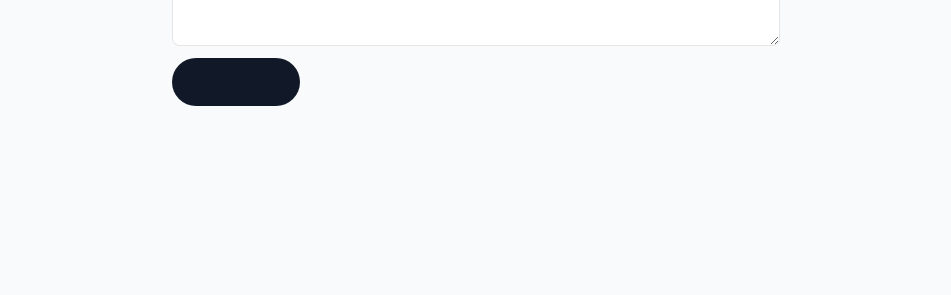
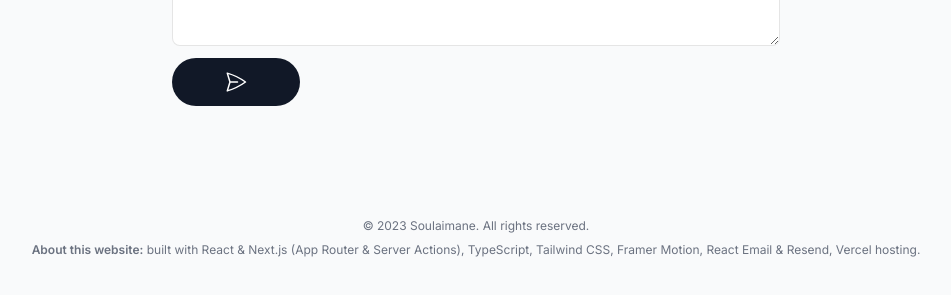
Before and after one commit to soulaimanboubkran/Portfolio, a Next.js app: page / in a window 1280 px wide. Shown: the part 4188-4483 px from the top of the page, without its empty margins (164-1115 px from the left). Before the commit the page ends 4406 px from the top, so only its background shows below. Built offline with nearby package versions, Linux system fonts and the light colour scheme; no server answers.

Commit message:
add icon btn and footer component

```diff
--- a/app/page.tsx
+++ b/app/page.tsx
@@ -2,6 +2,7 @@
 import About from "@/components/about";
 import Contact from "@/components/contact";
 import Experience from "@/components/experience";
+import Footer from "@/components/footer";
 
 import Intro from "@/components/intro";
 import Projects from "@/components/projects";
@@ -18,6 +19,7 @@ export default function Home() {
      <Skills/>
      <Experience/>
      <Contact/>
+     <Footer/>
     </main>
   )
 }
--- a/components/footer.tsx
+++ b/components/footer.tsx
@@ -0,0 +1,16 @@
+import React from "react";
+
+export default function Footer() {
+  return (
+    <footer className="mb-10 px-4 text-center text-gray-500">
+      <small className="mb-2 block text-xs">
+        &copy; 2023 Soulaimane. All rights reserved.
+      </small>
+      <p className="text-xs">
+        <span className="font-semibold">About this website:</span> built with
+        React & Next.js (App Router & Server Actions), TypeScript, Tailwind CSS,
+        Framer Motion, React Email & Resend, Vercel hosting.
+      </p>
+    </footer>
+  );
+}
--- a/components/submit-btn.tsx
+++ b/components/submit-btn.tsx
@@ -10,6 +10,9 @@ export default function SubmitBtn() {
       className="group flex items-center justify-center gap-2 h-[3rem] w-[8rem] bg-gray-900 text-white rounded-full outline-none transition-all focus:scale-110 hover:scale-110 hover:bg-gray-950 active:scale-105 dark:bg-white dark:bg-opacity-10 disabled:scale-100 disabled:bg-opacity-65"
 
     >
+     <svg xmlns="http://www.w3.org/2000/svg" fill="none" viewBox="0 0 24 24" strokeWidth={1.5} stroke="currentColor" className="w-6 h-6">
+  <path strokeLinecap="round" strokeLinejoin="round" d="M6 12L3.269 3.126A59.768 59.768 0 0121.485 12 59.77 59.77 0 013.27 20.876L5.999 12zm0 0h7.5" />
+</svg>
 
     </button>
   );
```
